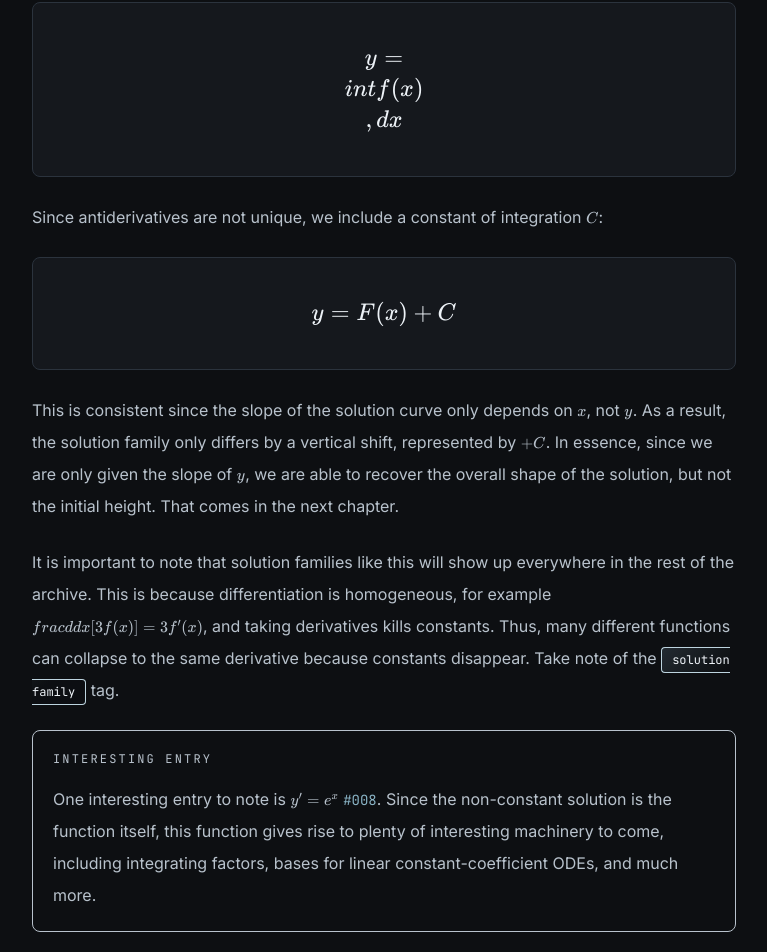
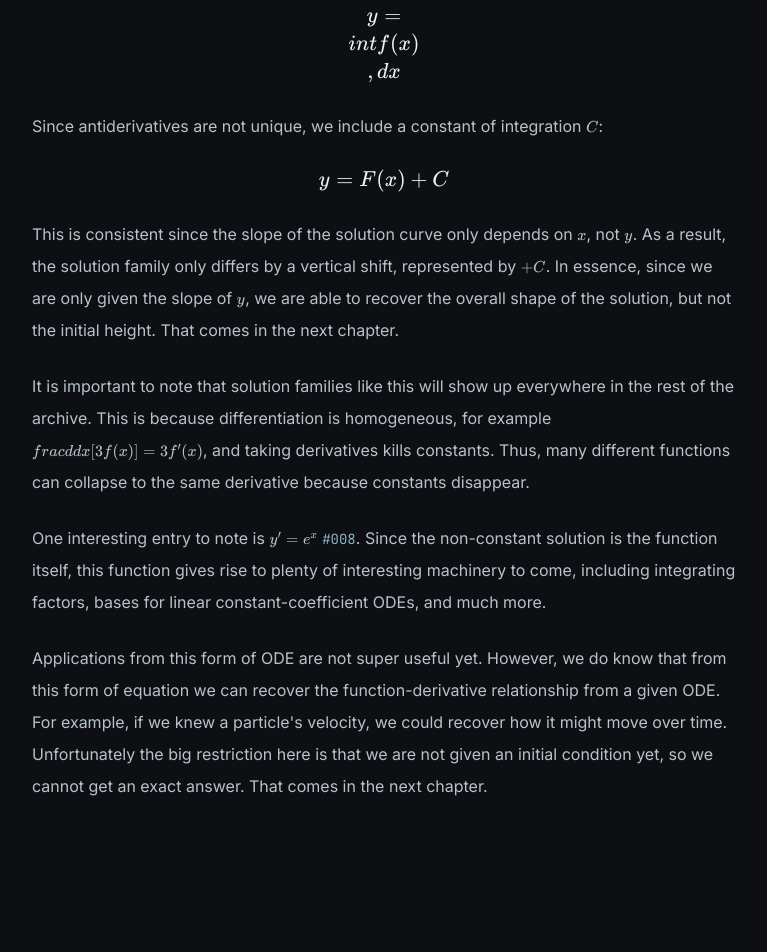
Before and after one commit to jtlutz190/Jacksons-website, a Next.js app: page /diffeq/direct-integration-equations-notes in a window 1280 px wide. Shown: the part 389-1341 px from the top of the page, without its empty margins (256-1023 px from the left). After the commit the page ends 1279 px from the top, so only its background shows below. Built offline with nearby package versions, Linux system fonts and the light colour scheme.

Commit message:
Add direct integration IVP notes

```diff
--- a/app/diffeq/direct-integration-equations-notes/page.tsx
+++ b/app/diffeq/direct-integration-equations-notes/page.tsx
@@ -33,18 +33,18 @@ export default function DirectIntegrationEquationsNotesPage() {
             these types of equations with direct integration:
           </p>
 
-          <div className="rounded-lg border border-border bg-surface p-5 text-center text-xl text-text">
+          <p className="text-center text-lg text-text">
             <Latex math="y = \\int f(x)\\,dx" display />
-          </div>
+          </p>
 
           <p>
             Since antiderivatives are not unique, we include a constant of
             integration <Latex math="C" className="latex-inline" />:
           </p>
 
-          <div className="rounded-lg border border-border bg-surface p-5 text-center text-xl text-text">
+          <p className="text-center text-lg text-text">
             <Latex math="y = F(x) + C" display />
-          </div>
+          </p>
 
           <p>
             This is consistent since the slope of the solution curve only
@@ -67,18 +67,10 @@ export default function DirectIntegrationEquationsNotesPage() {
             />
             , and taking derivatives kills constants. Thus, many different
             functions can collapse to the same derivative because constants
-            disappear. Take note of the{" "}
-            <span className="color-chip rounded border px-2.5 py-1 font-mono text-xs">
-              solution family
-            </span>{" "}
-            tag.
+            disappear.
           </p>
 
-          <section className="rounded-lg border border-cyan/35 bg-cyan/10 p-5">
-            <h2 className="font-mono text-xs uppercase tracking-[0.18em] text-cyan">
-              Interesting entry
-            </h2>
-            <p className="mt-4 text-base leading-8 text-soft">
+          <p>
             One interesting entry to note is{" "}
             <Latex math="y' = e^x" className="latex-inline" />{" "}
             <Link
@@ -92,7 +84,16 @@ export default function DirectIntegrationEquationsNotesPage() {
             including integrating factors, bases for linear
             constant-coefficient ODEs, and much more.
           </p>
-          </section>
+
+          <p>
+            Applications from this form of ODE are not super useful yet.
+            However, we do know that from this form of equation we can recover
+            the function-derivative relationship from a given ODE. For example,
+            if we knew a particle&apos;s velocity, we could recover how it might
+            move over time. Unfortunately the big restriction here is that we
+            are not given an initial condition yet, so we cannot get an exact
+            answer. That comes in the next chapter.
+          </p>
         </div>
       </article>
     </main>
--- /dev/null
+++ b/app/diffeq/direct-integration-initial-value-problems-notes/page.tsx
@@ -0,0 +1,89 @@
+import Link from "next/link";
+import Latex from "@/components/Latex";
+
+export const metadata = {
+  title: "Direct Integration Initial Value Problems Notes | Jackson T. Lutz",
+  description:
+    "Notes on direct integration initial value problems in the differential equations archive.",
+};
+
+export default function DirectIntegrationInitialValueProblemsNotesPage() {
+  return (
+    <main className="mx-auto max-w-3xl px-4 py-10 sm:px-6 lg:px-8">
+      <Link
+        href="/diffeq"
+        className="font-mono text-xs uppercase tracking-[0.18em] text-accent hover:text-text"
+      >
+        Back to archive
+      </Link>
+
+      <article className="py-12">
+        <p className="font-mono text-xs uppercase tracking-[0.18em] text-muted">
+          Section notes
+        </p>
+        <h1 className="mt-3 text-4xl font-semibold tracking-tight text-text sm:text-5xl">
+          Direct integration initial value problems notes
+        </h1>
+
+        <div className="mt-10 space-y-6 border-t border-border pt-6 text-base leading-8 text-soft">
+          <p>
+            Direct integration with initial value problems is the next step in
+            complexity from direct integration ODEs. We have essentially added a
+            constraint to the ODE by defining a point on the solution curve:
+          </p>
+
+          <p className="text-center text-lg text-text">
+            <Latex math="y' = f(x),\\quad y(x_0)=a" display />
+          </p>
+
+          <p>
+            In order to solve this differential equation, we start by finding
+            the general solution family, as in the Direct Integration notes. We
+            get the form <Latex math="y = F(x) + C" className="latex-inline" />.
+          </p>
+
+          <p>
+            Then, we use our other constraint to pin the answer:
+          </p>
+
+          <p className="text-center text-lg text-text">
+            <Latex
+              math="y(x_0) = F(x_0) + C,\\quad C = y(x_0) - F(x_0)"
+              display
+            />
+          </p>
+
+          <p>
+            Notice how, given this extra constraint, we do not have a solution
+            family unlike the first chapter. In other words, the initial value
+            removes the freedom of the solution family.
+          </p>
+
+          <p>
+            This is a first, and very simple, look at the Picard-Lindelof
+            Theorem, which in plain language states that there exists a unique
+            solution to <Latex math="y' = f(t,y)" className="latex-inline" />{" "}
+            given a condition{" "}
+            <Latex math="y(t_0)=y_0" className="latex-inline" /> when{" "}
+            <Latex
+              math="\\frac{\\partial f}{\\partial y}"
+              className="latex-inline"
+            />{" "}
+            is continuous around this point. We will observe more uses of this
+            theorem in later chapters.
+          </p>
+
+          <p>
+            There are also plenty of useful applications in this chapter.
+            Calculus tells us that solutions of this form satisfy a function and
+            rate-of-change relationship. For example, say we have the initial
+            position of a runner and we are given his speed. We are able to pin
+            where the runner ends after a certain period. This can be applied to
+            a plethora of situations, like a leaking bucket, current from
+            charge, and much more.
+          </p>
+        </div>
+      </article>
+    </main>
+  );
+}
--- a/components/DiffeqEntryBrowser.tsx
+++ b/components/DiffeqEntryBrowser.tsx
@@ -71,18 +71,24 @@ function FeaturedBadge({ compact = false }: { compact?: boolean }) {
   );
 }
 
-function DirectIntegrationNotesCard() {
+function SectionNotesCard({
+  href,
+  title,
+}: {
+  href: string;
+  title: string;
+}) {
   return (
     <article>
       <Link
-        href="/diffeq/direct-integration-equations-notes"
+        href={href}
         className="card card-gold relative flex min-h-20 flex-col justify-between rounded-md border border-gold/45 bg-surface px-3 py-2.5 shadow-[0_0_0_1px_rgba(244,199,107,0.20),0_16px_36px_rgba(244,199,107,0.10)] hover:bg-surface-2"
       >
         <h3 className="font-mono text-sm font-semibold uppercase tracking-[0.12em] text-gold">
           Notes
         </h3>
         <p className="mt-2 text-sm font-semibold leading-5 text-text">
-          Direct integration equations notes
+          {title}
         </p>
       </Link>
     </article>
@@ -194,7 +200,7 @@ export default function DiffeqEntryBrowser({ entries }: DiffeqEntryBrowserProps)
   const pageStartIndex = (page - 1) * ENTRIES_PER_PAGE;
   const pageEndIndex = Math.min(pageStartIndex + ENTRIES_PER_PAGE, filteredEntries.length);
   const paginatedEntries = filteredEntries.slice(pageStartIndex, pageEndIndex);
-  const showDirectIntegrationNotesCard = activeTags.length === 0;
+  const showSectionNotesCards = activeTags.length === 0;
 
   const changePage = (pageNumber: number) => {
     setCurrentPage(Math.min(Math.max(pageNumber, 1), totalPages));
@@ -373,8 +379,18 @@ export default function DiffeqEntryBrowser({ entries }: DiffeqEntryBrowserProps)
                     </Link>
                   </article>
 
-                  {showDirectIntegrationNotesCard && entry.number === 25 ? (
-                    <DirectIntegrationNotesCard />
+                  {showSectionNotesCards && entry.number === 25 ? (
+                    <SectionNotesCard
+                      href="/diffeq/direct-integration-equations-notes"
+                      title="Direct integration equations notes"
+                    />
+                  ) : null}
+
+                  {showSectionNotesCards && entry.number === 50 ? (
+                    <SectionNotesCard
+                      href="/diffeq/direct-integration-initial-value-problems-notes"
+                      title="Direct integration initial value problems notes"
+                    />
                   ) : null}
                 </Fragment>
               ))}
```
Lines whose indentation alone changed are shown as unchanged.
